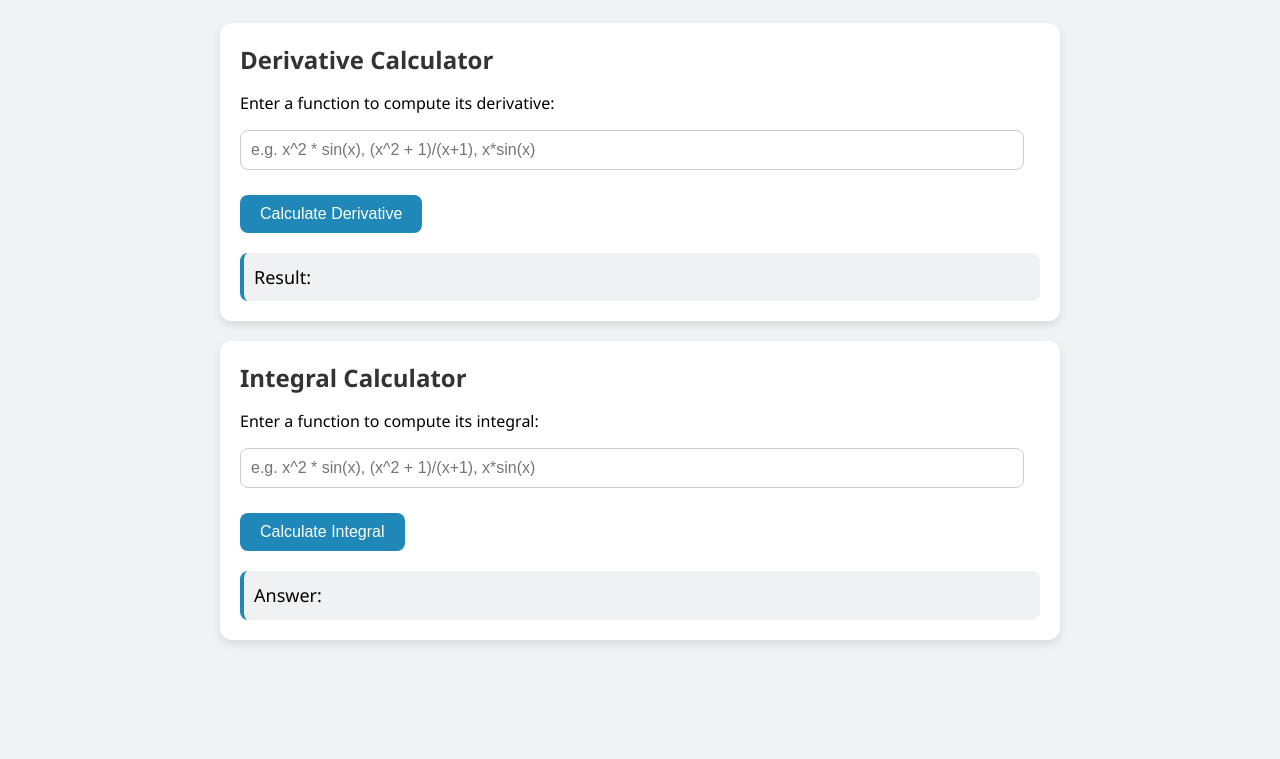
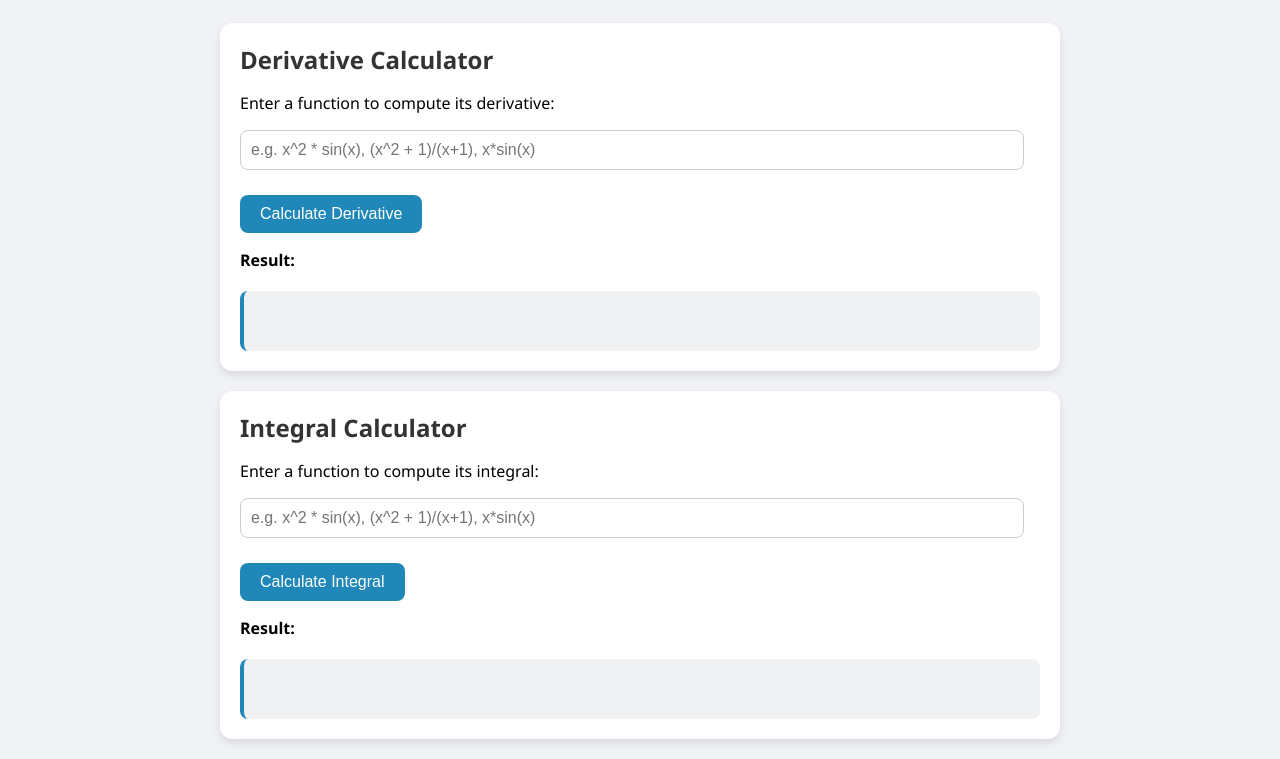
Before and after one commit to GHoelle/HelloWorldHackathon2025Fixed, a plain HTML site: page index.html in a window 1280 px wide. Shown: the part 100-859 px from the top of the page. Before the commit the page ends 800 px from the top, so only its background shows below. Drawn offline with nearby package versions, Linux system fonts and the light colour scheme.

Commit message:
Update index.html to improve output display

```diff
--- a/index.html
+++ b/index.html
@@ -89,6 +89,7 @@
       padding: 10px;
       border-left: 4px solid #2088b8;
       border-radius: 8px;
+      min-height: 40px;
     }
 
     .latex {
@@ -112,7 +113,8 @@
     <input type="text" id="inputExpr1" placeholder="e.g. x^2 * sin(x), (x^2 + 1)/(x+1), x*sin(x)" />
     <!-- change function name here -->
     <button onclick="differentiate()">Calculate Derivative</button>
-    <div class="output latex" id="output1">Result:</div>
+    <p><strong>Result:</strong></p>
+    <div class="output latex" id="output1"></div>
   </div>
 
   <div class="container">
@@ -121,7 +123,8 @@
     <input type="text" id="inputExpr2" placeholder="e.g. x^2 * sin(x), (x^2 + 1)/(x+1), x*sin(x)" />
     <!-- change function name here -->
     <button onclick="integrateExpr()">Calculate Integral</button>
-    <div class="output latex" id="output2">Answer:</div>
+    <p><strong>Result:</strong></p>
+    <div class="output latex" id="output2"></div>
   </div>
 
   <!-- change file directory here -->
```
